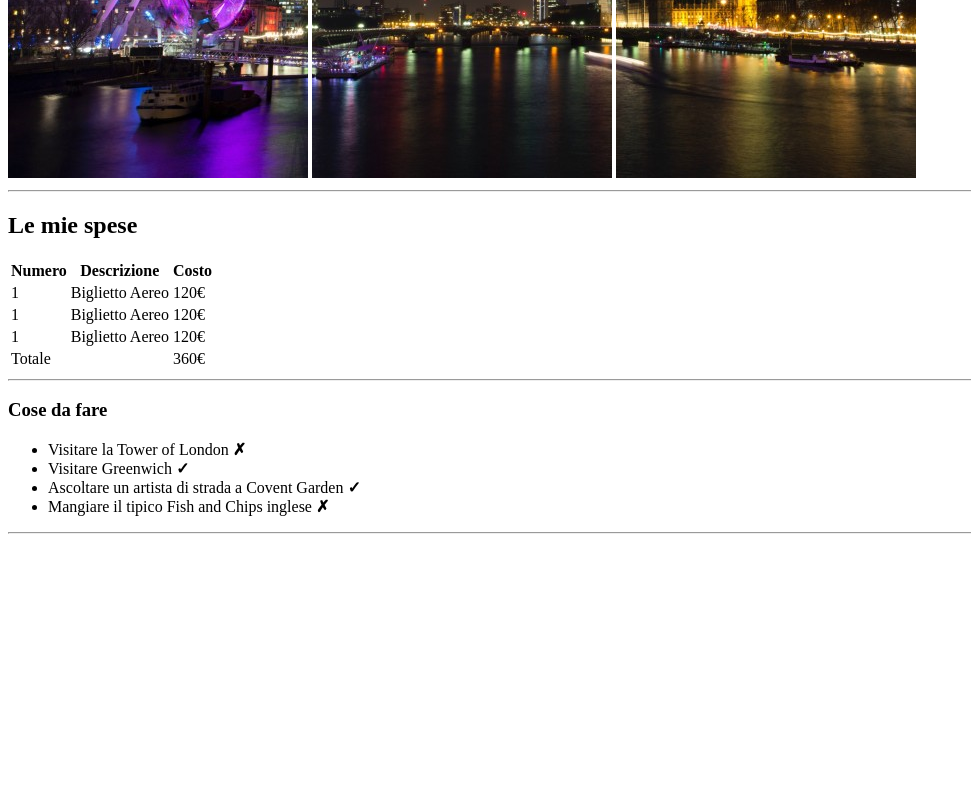
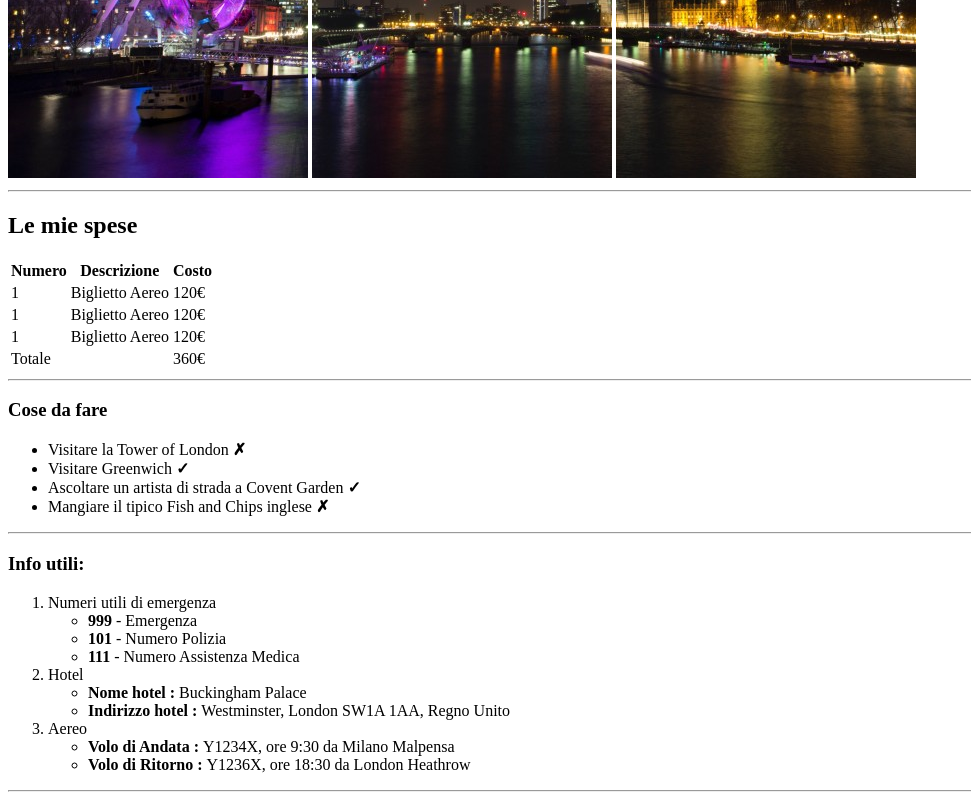
Before and after one commit to DenisConsta/html-london-trip, a plain HTML site: page index.html in a window 1280 px wide. Shown: the part 502-1302 px from the top of the page, without its empty margins (0-971 px from the left). Before the commit the page ends 1044 px from the top, so only its background shows below. Drawn offline with Linux system fonts and the light colour scheme.

Commit message:
[add] section (info utili) + ol/ul

```diff
--- a/index.html
+++ b/index.html
@@ -69,6 +69,38 @@
       </ul>
     </section>
     <hr>
+
+    <section>
+      <h3>Info utili:</h3>
+      <ol>
+        <li>
+          Numeri utili di emergenza
+          <ul>
+            <li><strong>999</strong> - Emergenza </li>
+            <li><strong>101</strong> - Numero Polizia </li>
+            <li><strong>111</strong> - Numero Assistenza Medica </li>
+          </ul>
+        </li>
+
+        <li>
+          Hotel
+          <ul>
+            <li><strong>Nome hotel : </strong> Buckingham Palace </li>
+            <li><strong>Indirizzo hotel : </strong> Westminster, London SW1A 1AA, Regno Unito </li>
+          </ul>
+        </li>
+
+        <li>
+          Aereo
+          <ul>
+            <li><strong>Volo di Andata : </strong> Y1234X, ore 9:30 da Milano Malpensa </li>
+            <li><strong>Volo di Ritorno : </strong> Y1236X, ore 18:30 da London Heathrow</li>
+          </ul>
+        </li>
+      </ol>
+    </section>
+    <hr>
+
   </main>
 </body>
 </html>
```
